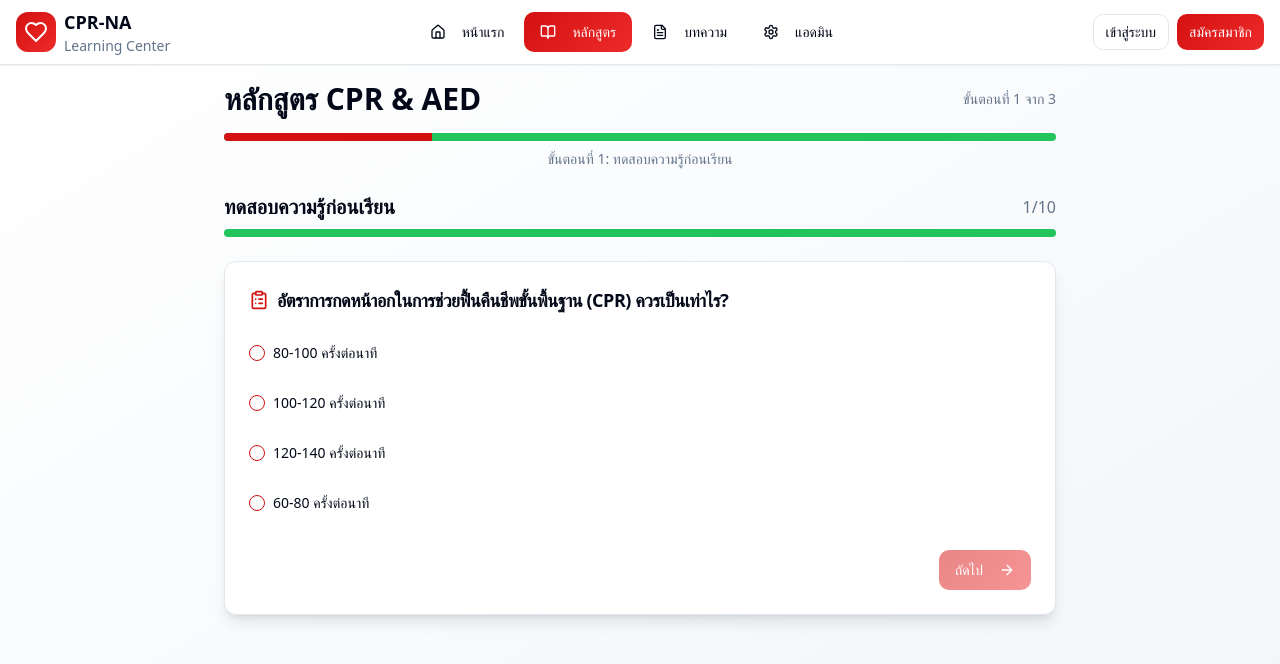
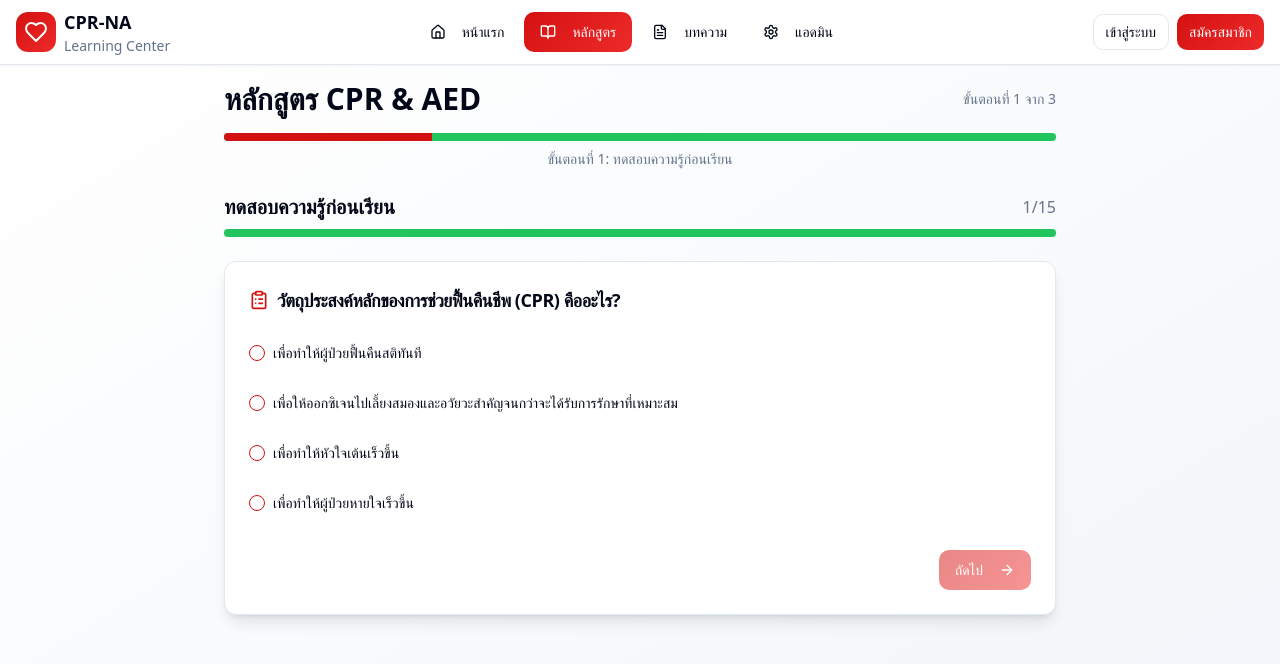
Before and after one commit to cprna/cpr-na-project-2025, a React (Vite) app: page /course in a window 1280 px wide. Shown: the top 664 px of the page. Built offline with nearby package versions, Linux system fonts and the light colour scheme.

Commit message:
Refactor: Move content to course page

```diff
--- a/src/pages/CourseFlow.tsx
+++ b/src/pages/CourseFlow.tsx
@@ -27,22 +27,72 @@ const CourseFlow = () => {
 
   const questions = [
     {
-      question: "อัตราการกดหน้าอกในการช่วยฟื้นคืนชีพขั้นพื้นฐาน (CPR) ควรเป็นเท่าไร?",
+      question: "วัตถุประสงค์หลักของการช่วยฟื้นคืนชีพ (CPR) คืออะไร?",
       options: [
-        "80-100 ครั้งต่อนาที",
-        "100-120 ครั้งต่อนาที",
-        "120-140 ครั้งต่อนาที",
-        "60-80 ครั้งต่อนาที"
+        "เพื่อทำให้ผู้ป่วยฟื้นคืนสติทันที",
+        "เพื่อให้ออกซิเจนไปเลี้ยงสมองและอวัยวะสำคัญจนกว่าจะได้รับการรักษาที่เหมาะสม",
+        "เพื่อทำให้หัวใจเต้นเร็วขึ้น",
+        "เพื่อทำให้ผู้ป่วยหายใจเร็วขึ้น"
       ],
       correct: 1
     },
     {
-      question: "ความลึกในการกดหน้าอกสำหรับผู้ใหญ่ควรเป็นเท่าไร?",
+      question: "ช่วงเวลาใดที่ถือเป็น \"นาทีทอง\" (Golden period) ในการช่วยฟื้นคืนชีพที่สามารถช่วยชีวิตผู้ป่วยได้อย่างมีประสิทธิภาพ?",
+      options: [
+        "4-6 นาทีแรกหลังจากหัวใจหยุดเต้น",
+        "8-10 นาทีแรกหลังจากหัวใจหยุดเต้น",
+        "10-15 นาทีแรกหลังจากหัวใจหยุดเต้น",
+        "15-20 นาทีแรกหลังจากหัวใจหยุดเต้น"
+      ],
+      correct: 0
+    },
+    {
+      question: "ตามหลัก D-R-C-A-B ในขั้นตอนการช่วยชีวิตขั้นพื้นฐาน (BLS) \"D\" ย่อมาจากอะไร?",
+      options: [
+        "Danger (ความปลอดภัย)",
+        "Direct (ทิศทางการช่วยเหลือ)",
+        "Diagnosis (การวินิจฉัย)",
+        "Decision (การตัดสินใจ)"
+      ],
+      correct: 0
+    },
+    {
+      question: "การกดหน้าอกที่ถูกต้องสำหรับผู้ใหญ่ควรกดที่ตำแหน่งใด?",
+      options: [
+        "กึ่งกลางของกระดูกหน้าอกส่วนล่าง",
+        "เหนือหัวนม 2 นิ้ว",
+        "ใต้หัวนม 2 นิ้ว",
+        "ข้างซี่โครงซ้าย"
+      ],
+      correct: 0
+    },
+    {
+      question: "ความลึกของการกดหน้าอกที่เหมาะสมสำหรับผู้ใหญ่คือ?",
       options: [
         "3-4 เซนติเมตร",
         "4-5 เซนติเมตร",
         "5-6 เซนติเมตร",
         "6-7 เซนติเมตร"
+      ],
+      correct: 2
+    },
+    {
+      question: "อัตราการกดหน้าอกที่ถูกต้องคือ?",
+      options: [
+        "80-100 ครั้งต่อนาที",
+        "100-120 ครั้งต่อนาที",
+        "120-140 ครั้งต่อนาที",
+        "140-160 ครั้งต่อนาที"
+      ],
+      correct: 1
+    },
+    {
+      question: "อัตราส่วนการกดหน้าอก : การเป่าลมหายใจ ที่ถูกต้องสำหรับผู้ใหญ่คือ?",
+      options: [
+        "15:2",
+        "20:2",
+        "30:2",
+        "40:2"
       ],
       correct: 2
     },
@@ -57,54 +107,54 @@ const CourseFlow = () => {
       correct: 1
     },
     {
-      question: "ขั้นตอนแรกในการช่วยเหลือผู้ป่วยหมดสติคืออะไร?",
+      question: "ข้อใดต่อไปนี้เป็นสัญญาณที่บ่งบอกว่าผู้ป่วยต้องการ CPR?",
       options: [
-        "เริ่มการกดหน้าอกทันที",
-        "ตรวจสอบการตอบสนองและหายใจ",
-        "โทรเรียกความช่วยเหลือ",
-        "หาเครื่อง AED"
+        "ผู้ป่วยไม่ตอบสนองและไม่หายใจปกติ",
+        "ผู้ป่วยหายใจลำบาก",
+        "ผู้ป่วยเจ็บหน้าอก",
+        "ผู้ป่วยมีไข้สูง"
       ],
-      correct: 1
+      correct: 0
     },
     {
-      question: "อัตราส่วนการกดหน้าอกต่อการเป่าปากเป็นเท่าไร?",
+      question: "การใช้ AED ที่ถูกต้อง ควรทำในลำดับใด?",
       options: [
-        "15:2",
-        "20:2",
-        "30:2",
-        "40:2"
+        "เปิดเครื่อง → ติด Pad → วิเคราะห์จังหวะหัวใจ → Shock (หากจำเป็น)",
+        "ติด Pad → เปิดเครื่อง → Shock → วิเคราะห์จังหวะหัวใจ",
+        "วิเคราะห์จังหวะหัวใจ → เปิดเครื่อง → ติด Pad → Shock",
+        "Shock → เปิดเครื่อง → ติด Pad → วิเคราะห์จังหวะหัวใจ"
       ],
-      correct: 2
+      correct: 0
     },
     {
-      question: "เมื่อไรที่ไม่ควรใช้เครื่อง AED?",
+      question: "เมื่อใด AED จะไม่ Shock ให้ผู้ป่วย?",
       options: [
-        "ผู้ป่วยเปียกน้ำ",
-        "ผู้ป่วยมีเครื่องกระตุ้นหัวใจ",
-        "ผู้ป่วยมีแผลโลหะ",
+        "เมื่อไม่พบจังหวะหัวใจที่ต้อง Shock",
+        "เมื่อแบตเตอรี่หมด",
+        "เมื่อ Pad ไม่ติดแน่น",
         "ถูกทุกข้อ"
       ],
       correct: 3
     },
     {
-      question: "การกดหน้าอกควรใช้ส่วนไหนของมือ?",
+      question: "ก่อนที่ AED จะ Shock ต้องให้ทุกคน?",
       options: [
-        "ฝ่ามือทั้งหมด",
-        "ปลายนิ้วมือ",
-        "ส้นฝ่ามือ",
-        "ข้อมือ"
+        "ออกห่างจากผู้ป่วย",
+        "นับ 1-10",
+        "ถือมือผู้ป่วย",
+        "กดหน้าอกต่อ"
+      ],
+      correct: 0
+    },
+    {
+      question: "หลังจาก AED Shock แล้ว ขั้นตอนต่อไปคือ?",
+      options: [
+        "ตรวจชีพจรทันที",
+        "รอดูการตอบสนองของผู้ป่วย",
+        "กดหน้าอกทันที 30 ครั้ง แล้วเป่าลม 2 ครั้ง",
+        "ปิด AED"
       ],
       correct: 2
-    },
-    {
-      question: "ก่อนใช้ AED ต้องทำอะไรก่อน?",
-      options: [
-        "ตรวจสอบให้แน่ใจว่าไม่มีใครสัมผัสผู้ป่วย",
-        "เช็ดน้ำออกจากหน้าอกผู้ป่วย",
-        "ถอดเสื้อผ้าออกจากหน้าอก",
-        "ถูกทุกข้อ"
-      ],
-      correct: 3
     },
     {
       question: "ควรเปลี่ยนผู้กดหน้าอกทุกกี่นาที?",
@@ -117,12 +167,12 @@ const CourseFlow = () => {
       correct: 1
     },
     {
-      question: "สัญญาณที่บ่งบอกว่าผู้ป่วยต้องการ CPR คืออะไร?",
+      question: "การกด CPR ที่มีคุณภาพต้องมีลักษณะอย่างไร?",
       options: [
-        "ไม่มีการตอบสนองและไม่หายใจปกติ",
-        "หายใจลำบาก",
-        "เจ็บหน้าอก",
-        "มีไข้"
+        "กดลึกพอ ปล่อยให้หน้าอกกลับคืนสู่สภาพเดิมอย่างสมบูรณ์ กดด้วยอัตราที่เหมาะสม",
+        "กดแรงที่สุดเท่าที่จะทำได้",
+        "กดเบาๆ เพื่อไม่ให้เกิดการบาดเจ็บ",
+        "กดช้าๆ เพื่อประหยัดแรง"
       ],
       correct: 0
     }
```
